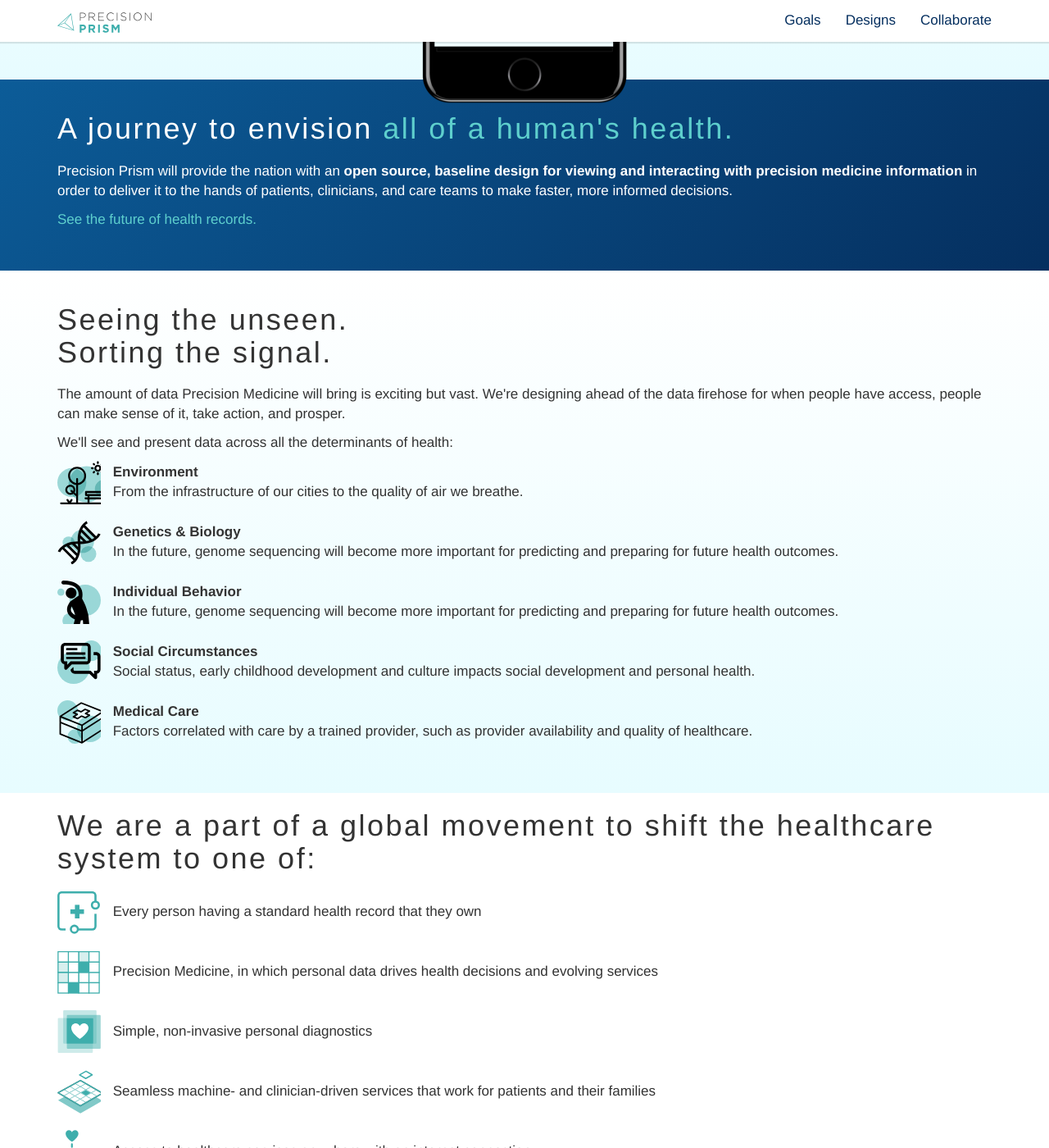
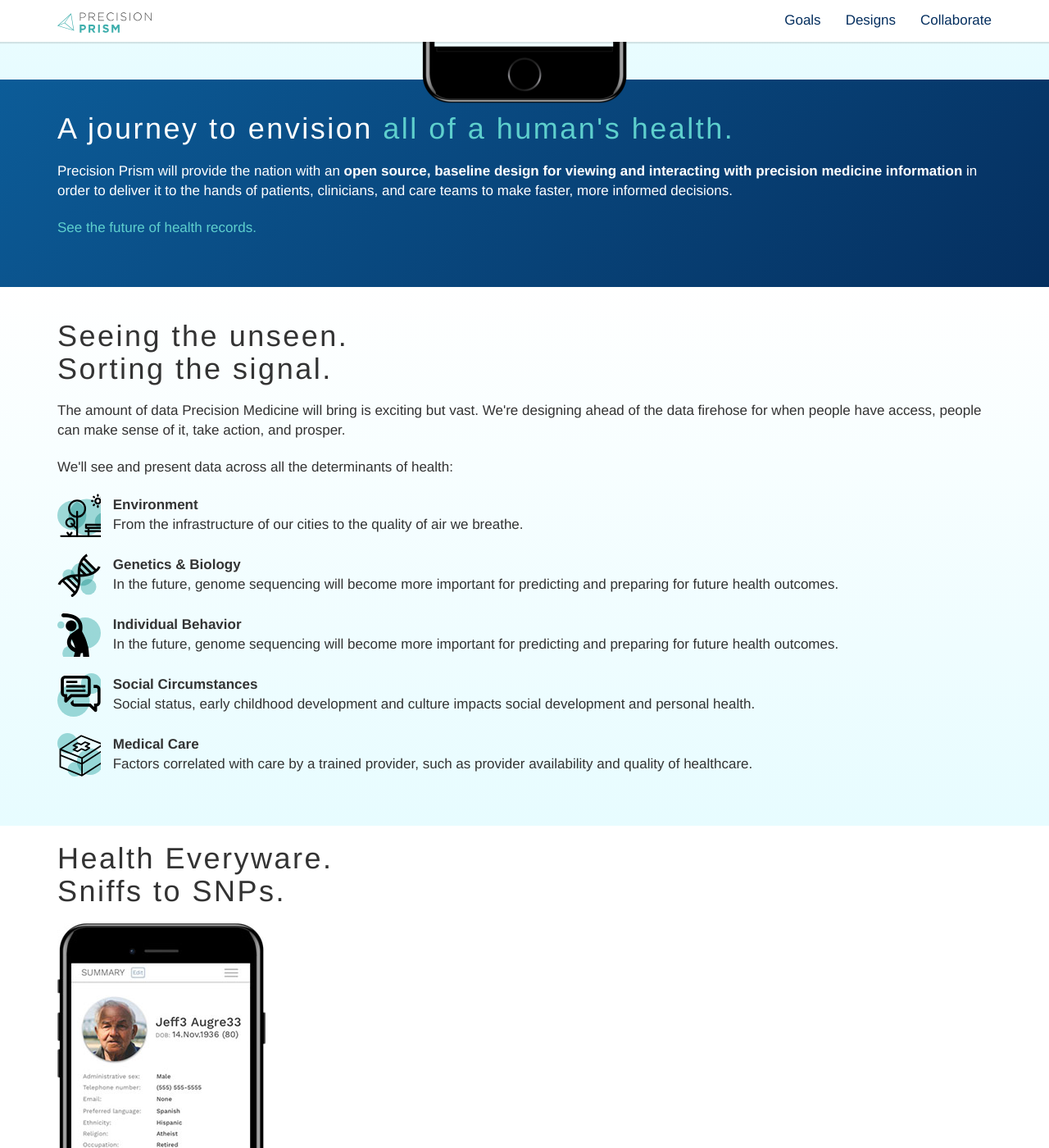
Before and after one commit to goinvo/PrecisionPrism, a Jekyll site: the page built from docs/index.html, in a window 1280 px wide and 1400 px high, scrolled down 683 px. Shown: the whole window at 82% size. Built offline with Jekyll 4.4.1, drawn with Linux system fonts in a browser that asks for light colours; nearby versions of some CDN libraries; some of the changed text lies outside the part shown.

Commit message:
Updated homepage.

```diff
--- a/docs/css/style.scss
+++ b/docs/css/style.scss
@@ -14,6 +14,10 @@
 	font-weight: 300;
 	letter-spacing: 0.25rem;
 	margin-bottom: 2rem;
+}
+
+p {
+	margin-bottom: 20px;
 }
 
 .navbar {
@@ -87,6 +91,12 @@
 	font-size: 17px
 }
 
+hr {
+	border: none;
+	height: 13px;
+	background: url('../images/icon-separator.svg') no-repeat top center;
+}
+
 .image-bullet {
 	margin-bottom: 20px;
 }
--- a/docs/index.html
+++ b/docs/index.html
@@ -6,7 +6,7 @@
 <div class="edge-to-edge masthead-dark">
 	<div class="container">
 		<h1><span>We're designing</span><br /> the future of Precision Medicine.</h1>
-		<a href="#" class="btn btn-primary btn-large" role="button">Join Us</a>
+		<a href="collaborate.html" class="btn btn-primary btn-large" role="button">Join Us</a>
 	</div>
 </div>
 
@@ -77,7 +77,19 @@
 </div>
 
 <div class="container">
+	<h1>Health Everyware.<br />Sniffs to SNPs.</h1>
+	<p></p>
+
+	<p><img src="images/iphone-health-record-geriatric-design.jpg" alt=""></p>
+
+	<p><strong>A health record tailored to you.</strong><br />
+	For the first time, a single health record will accommodate you – whether you're a clinician, patient, or the care team. From pediatric to geriatric, to everywhere in between, a health record will finally evolve with all of life's moments.</p>
+
+	<p><strong>Sharing is caring.</strong><br />
+	Craft your care team and keep them informed so they can better help you. Or maybe you're looking to help a loved one or even researchers with the next moonshot. Whichever the cause, go for it!</p>
 </div>
+
+<hr>
 
 <div class="container">
 		<h1>We are a part of a global movement to shift the healthcare system to one of:</h1>
@@ -126,6 +138,6 @@
 
 		<p>It all starts with <a href="designs.html">sharing a vision</a>.</p>
 
-		<a href="#" class="btn btn-primary btn-large" role="button">Let's Collaborate</a>
+		<a href="collaborate.html" class="btn btn-primary btn-large" role="button">Let's Collaborate</a>
 	</div>
 </div>
```
Also changed, not shown: docs/images/health-record-geriatric-design.jpg (added), docs/images/icon-separator.svg (added), docs/images/iphone-health-record-geriatric-design.jpg (added).
